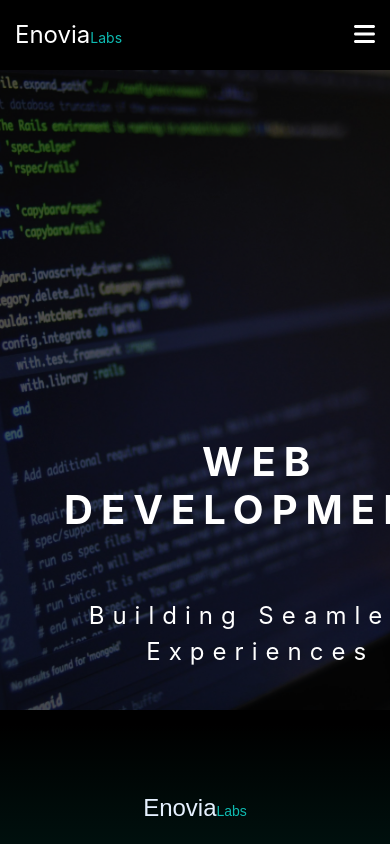
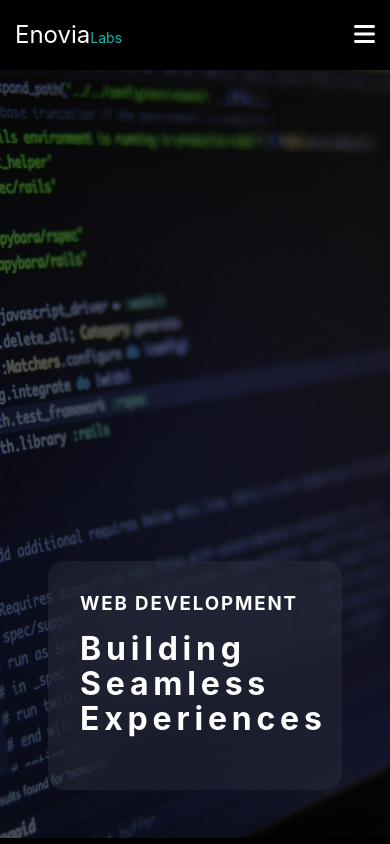
Before and after one commit to ahsanshabbir797/enovia-labs, a React (Vite) app: page /services/web-development in a window 390 px wide. Shown: the top 844 px of the page. Built offline with nearby package versions, Linux system fonts and the light colour scheme.

Commit message:
made the image cover responsive and complete

```diff
--- a/src/components/ImageCover/ImageCover.module.css
+++ b/src/components/ImageCover/ImageCover.module.css
@@ -1,13 +1,12 @@
-/* Container for the banner */
+
 .banner-container {
   position: relative;
   width: 100%;
-  height: 16rem; /* Default height for smaller screens */
+  height: 16rem;
   background-size: cover;
   background-position: center;
 }
 
-/* Overlay on the image */
 .banner-overlay {
   position: absolute;
   top: 0;
@@ -18,55 +17,91 @@
   display: flex;
   flex-direction: column;
   justify-content: flex-end;
-  align-items: flex-start;
+  align-items: center;
   text-align: center;
-  padding: 0 1rem;
+  padding: 3rem 5rem;
 }
 
-/* Banner Title */
-.banner-title {
-    color: white;
-    font-size: 2.5em;
-    font-weight: 700;
-    line-height: 1.2;
-    letter-spacing: 0.2em;
+.banner-wrapper {
+  width: 95%;
+  padding: 2rem;
+  border-radius: 1rem;
+  backdrop-filter: blur(1.5rem);
+  background-color: #8686861a;
 }
 
-/* Banner Subheading */
+.banner-title {
+  color: white;
+  line-height: 1.2;
+  letter-spacing: 0.1em;
+  margin: 0;
+  text-align: left;
+}
+
 .banner-subheading {
   color: white;
-  font-size: 1.5rem !important;
-  letter-spacing: 0.5rem;
+  font-size: 2.5rem !important;
+  letter-spacing: 0.3rem;
+  text-align: left;
+  margin-top: 1rem;
 }
 
-/* Media Queries for Responsiveness */
 
-/* For medium screens (tablets) */
-@media (min-width: 640px) {
-  .banner-container {
-    height: 20rem;
+@media screen and (max-width: 640px) {
+  .banner-wrapper {
+    width: 100%;
   }
 
   .banner-title {
-    /* font-size: 3rem; */
+    color: white;
+    line-height: 1.2;
+    letter-spacing: 0.1em;
   }
 
   .banner-subheading {
-    font-size: 1.125rem;
+    color: white;
+    font-size: 2.0em !important;
+    letter-spacing: 0.3rem;
   }
 }
 
-/* For large screens (desktops) */
-@media (min-width: 1024px) {
-  .banner-container {
-    height: 24rem;
+@media screen and (min-width: 641px) and (max-width: 768px) {
+  .banner-wrapper {
+    width: 95%;
+    padding: 2rem;
+    border-radius: 1rem;
+    backdrop-filter: blur(1.5rem);
+    background-color: #8686861a;
   }
 
   .banner-title {
-    /* font-size: 4rem; */
+    color: white;
+    line-height: 1.2;
+    letter-spacing: 0.1em;
+    margin: 0;
+    text-align: left;
   }
 
   .banner-subheading {
-    font-size: 1.25rem;
+    color: white;
+    font-size: 2.1rem !important;
+    letter-spacing: 0.3rem;
+    text-align: left;
+    margin-top: 1rem;
   }
 }
+
+@media screen and (min-width: 769px) and (max-width: 1024px) {
+
+}
+
+@media screen and (min-width: 1025px) and (max-width: 1280px) {
+
+}
+
+@media screen and (min-width: 1281px) and (max-width: 1536px) {
+
+}
+
+@media screen and (min-width: 1537px) {
+}
--- a/src/components/ImageCover/ImageCover.tsx
+++ b/src/components/ImageCover/ImageCover.tsx
@@ -17,20 +17,12 @@ const ImageBanner: React.FC<BannerProps> = ({
   return (
     <div
       className={styles["banner-container"]}
-      style={{ backgroundImage: `url(${imagePath})`, height: height }}
+      style={{ backgroundImage: `url(${imagePath})`, height: height,maxHeight: "49rem" }}
     >
       <div className={styles["banner-overlay"]}>
-        <div
-          style={{
-            display: "flex",
-            alignItems: "start",
-            flexDirection: "column",
-            justifyContent: "flex-start",
-            padding: "1rem 3rem",
-          }}
-        >
+        <div className={styles["banner-wrapper"]}>
           <h3 className={styles["banner-title"]}>{bannerTitle}</h3>
-          <p className={styles["banner-subheading"]}>{bannerSubHeading}</p>
+          <h1 className={styles["banner-subheading"]}>{bannerSubHeading}</h1>
         </div>
       </div>
     </div>
--- a/src/pages/Services/sub-pages/Web-Development/Web-Development.tsx
+++ b/src/pages/Services/sub-pages/Web-Development/Web-Development.tsx
@@ -1,13 +1,18 @@
-import React from 'react';
-import webDevelopmentCover from '../../../../assets/web-development.jpg';
-import styles from './web-development.module.css';
-import ImageBanner from '../../../../components/ImageCover/ImageCover';
+import React from "react";
+import webDevelopmentCover from "../../../../assets/web-development.jpg";
+import styles from "./web-development.module.css";
+import ImageBanner from "../../../../components/ImageCover/ImageCover";
 
 const WebDevelopment: React.FC = () => {
   return (
     <div className={styles.container}>
       <div className={styles.coverImage}>
-                <ImageBanner imagePath={webDevelopmentCover} bannerTitle="WEB DEVELOPMENT" bannerSubHeading="Building Seamless Experiences" height='40rem'/>
+        <ImageBanner
+          imagePath={webDevelopmentCover}
+          bannerTitle="WEB DEVELOPMENT"
+          bannerSubHeading="Building Seamless Experiences"
+          height="48rem"
+        />
       </div>
     </div>
   );
```
Lines whose indentation alone changed are shown as unchanged.
